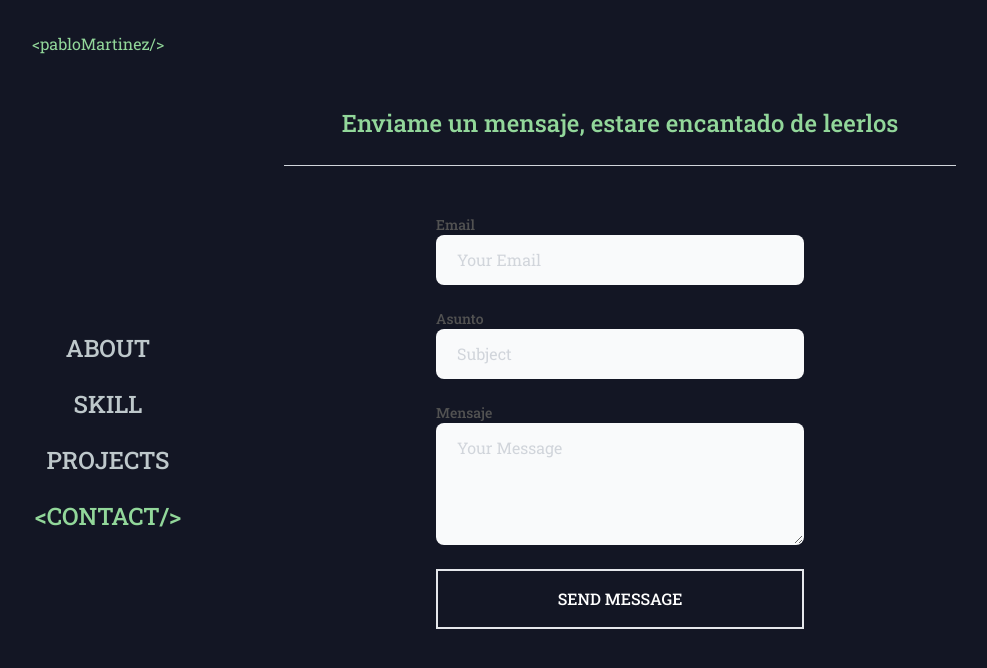
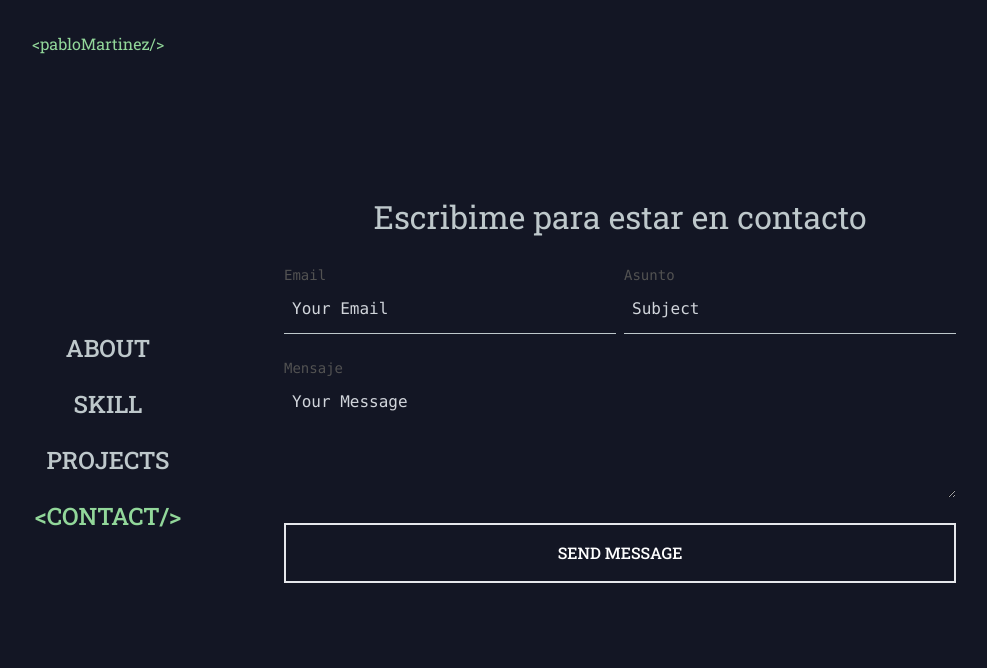
Before and after one commit to pablitomartinez/WEBPORTFOLIO, a Next.js app in the folder web/: page /contact in a window 1280 px wide. Shown: the top 668 px of the page, without its empty margins (148-1135 px from the left). Built offline with nearby package versions, Linux system fonts and the light colour scheme.

Commit message:
page contact lista, faltan algunos estilos

```diff
--- a/web/src/app/components/ui/Input.jsx
+++ b/web/src/app/components/ui/Input.jsx
@@ -2,7 +2,8 @@ export function Input(props) {
   return (
     <>
       <input
-        className="block w-full px-5 py-3 text-base text-neutral-600 placeholder-gray-300 transition duration-500 ease-in-out transform border border-transparent rounded-lg bg-gray-50 focus:outline-none focus:border-transparent focus:ring-2 focus:ring-white focus:ring-offset-2 focus:ring-offset-gray-300"
+        // className="block w-full px-2 py-3 text-base text-white border-b border-terciary focus:outline-none focus:border-transparent placeholder-gray-300 ease-in-out transform bg-transparent"
+        className="block w-full px-2 py-3 text-base  font-mono text-white border-b border-terciary focus:outline-none focus:border-secondary placeholder-gray-300 ease-in-out transform bg-transparent"
         {...props}
       />
     </>
--- a/web/src/app/components/ui/Label.jsx
+++ b/web/src/app/components/ui/Label.jsx
@@ -1,6 +1,6 @@
 export function Label({ children, ...props }) {
   return (
-    <label className="block text-sm font-medium text-neutral-600" {...props}>
+    <label className="block font-mono text-sm font-medium text-neutral-600" {...props}>
       {children}
     </label>
   );
--- a/web/src/app/components/ui/Textarea.jsx
+++ b/web/src/app/components/ui/Textarea.jsx
@@ -1,6 +1,10 @@
 export function Textarea({ children, ...props }) {
   return (
-    <textarea className="block w-full px-5 py-3 text-base text-neutral-600 placeholder-gray-300 transition duration-500 ease-in-out transform border border-transparent rounded-lg bg-gray-50 focus:outline-none focus:border-transparent row-4 focus:ring-2 focus:ring-white focus:ring-offset-2 focus:ring-offset-gray-300" rows={4} {...props}>
+    <textarea
+      className="block w-full font-mono px-2 py-3 bg-transparent text-base text-white placeholder-gray-300 transform border-b border-terciary focus:outline-none focus:border-secondary border-transparent row-4"
+      rows={4}
+      {...props}
+    >
       {children}
     </textarea>
   );
--- a/web/src/app/contact/page.jsx
+++ b/web/src/app/contact/page.jsx
@@ -37,30 +37,25 @@ export default function Contact() {
   };
 
   return (
-    <div className="flex flex-col h-full justify-center">
-      <h2 className=" text-center font-medium text-2xl pb-4 text-secondary">
-        Enviame un mensaje, estare encantado de leerlos
+    <div className="flex flex-col h-full md:justify-center">
+      <h2 className="text-center text-[32px] pb-6 text-terciary">
+        Escribime para estar en contacto
       </h2>
-      {/* separador  */}
-      <div className="relative pt-5">
-        <div className="absolute inset-0 flex items-center">
-          <div className="w-full border-t border-gray-300"></div>
-        </div>
-      </div>
+
       <section className="">
-        <div className=" items-center px-3 lg:px-20">
-          <div className="flex flex-col w-full max-w-md p-10 mx-auto my-6 transition duration-500 ease-in-out transform rounded-lg md:mt-0">
-            <div className="">
+        <div>
+          <div className="flex flex-col my-6 transition duration-500 ease-in-out transform rounded-lg md:mt-0">
             <div className="">
               <form action="#" method="POST" className="space-y-6">
-                  {/* REUTILIZABLES  */}
+                <div className="flex flex-col lg:flex-row lg:space-x-2 md:justify-center ">
                   {/* REEUTILIZABLE EMAIL  */}
-                  <div>
+                  <div className="md:w-full">
                     <Label htmlFor="email">Email</Label>
                     <Input
                       id="email"
                       name="email"
                       type="email"
+                      autoComplete="off"
                       onChange={handleChange}
                       value={values.email}
                       placeholder="Your Email"
@@ -68,16 +63,18 @@ export default function Contact() {
                   </div>
 
                   {/* REEUTILIZABLE ASUNTO  */}
-                  <div>
+                  <div className="md:w-full">
                     <Label htmlFor="asunto">Asunto</Label>
                     <Input
                       id="asunto"
                       name="asunto"
                       type="asunto"
+                      autoComplete="off"
                       onChange={handleChange}
                       value={values.asunto}
                       placeholder="Subject"
                     />
+                  </div>
                 </div>
 
                 {/* REEUTILIZABLE MENSAJE */}
@@ -95,17 +92,11 @@ export default function Contact() {
                 {/* -----------------------  */}
                 {/* BOTON ENVIAR  */}
                 <div>
-                    {/* <button
-                      type="submit"
-                      onClick={onSubmit}
-                      className="flex items-center justify-center w-full px-10 py-4 text-base font-medium text-center text-white transition duration-500 ease-in-out transform bg-blue-600 rounded-xl hover:bg-blue-700 focus:outline-none focus:ring-2 focus:ring-offset-2 focus:ring-blue-500"
-                    >
-                      Enviar mensaje
-                    </button> */}
-                    <ButtonSend>Send Message</ButtonSend>
+                  <ButtonSend type="submit" onClick={onSubmit}>
+                    Send Message
+                  </ButtonSend>
                 </div>
               </form>
-              </div>
             </div>
           </div>
         </div>
```
Lines whose indentation alone changed are shown as unchanged.
